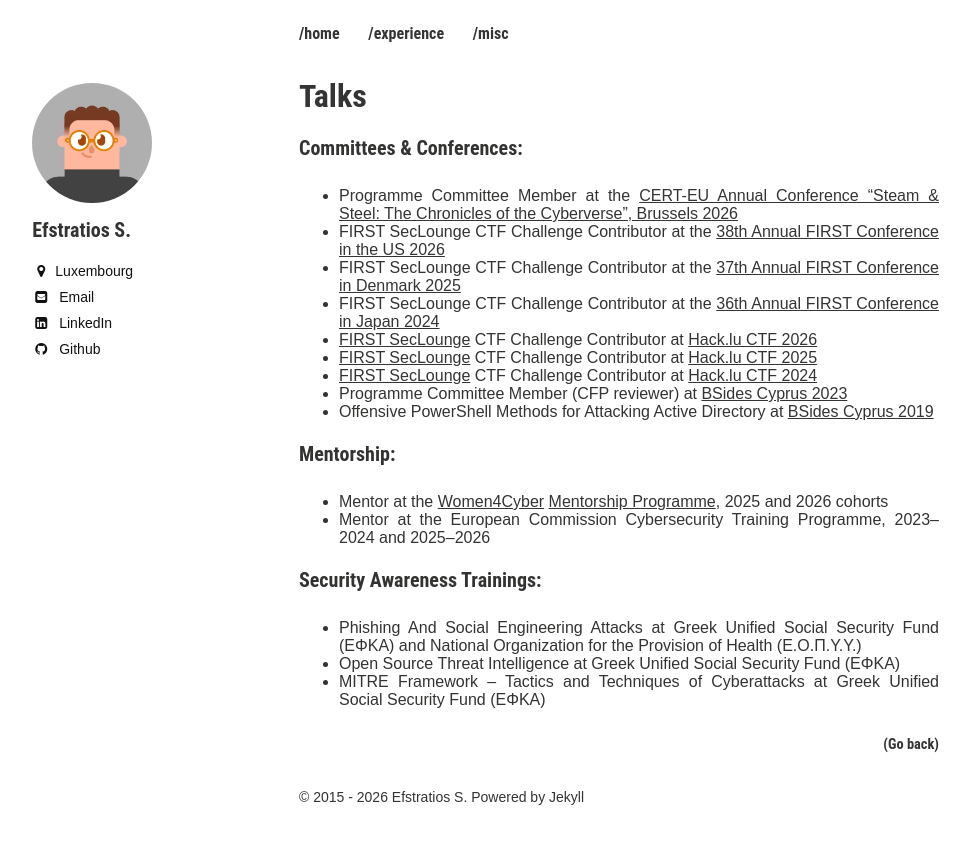
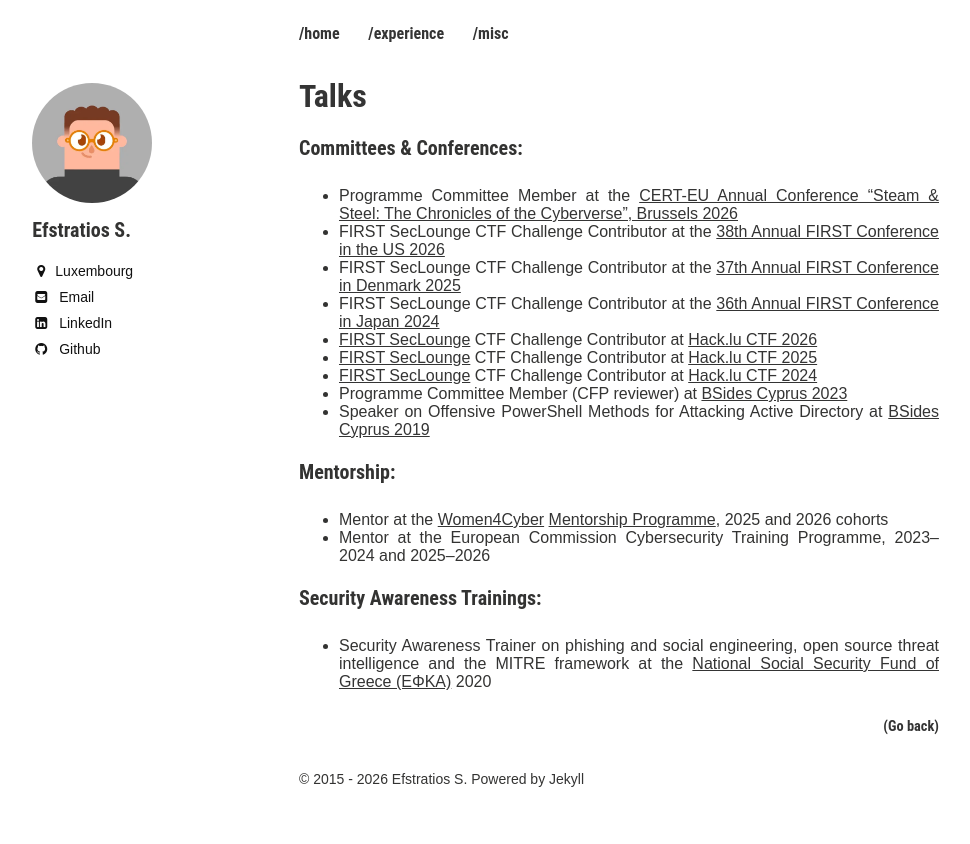
Before and after one commit to efstratios/efstratios.github.io, a Jekyll site: the page built from talks/index.md, in a window 1280 px wide. Shown: the top 844 px of the page, without its empty margins (21-991 px from the left). Built offline with Jekyll 4.4.1, drawn with Linux system fonts in a browser that asks for light colours.

Commit message:
Talks: add trainer and speaker roles, drop the old training names, add year
Co-Authored-By: Claude Sonnet 5.5 <noreply@anthropic.com>

```diff
--- a/talks/index.md
+++ b/talks/index.md
@@ -14,14 +14,11 @@ share: true
 * [FIRST SecLounge](https://www.firstseclounge.org/){:target="_blank" rel="noopener"} CTF Challenge Contributor at [Hack.lu CTF 2025](https://2025.hack.lu/){:target="_blank" rel="noopener"}
 * [FIRST SecLounge](https://www.firstseclounge.org/){:target="_blank" rel="noopener"} CTF Challenge Contributor at [Hack.lu CTF 2024](https://2024.hack.lu/){:target="_blank" rel="noopener"}
 * Programme Committee Member (CFP reviewer) at [BSides Cyprus 2023](https://bsidescyprus.com/){:target="_blank" rel="noopener"}
-* Offensive PowerShell Methods for Attacking Active Directory at [BSides Cyprus 2019](https://bsidescyprus.com/){:target="_blank" rel="noopener"}
+* Speaker on Offensive PowerShell Methods for Attacking Active Directory at [BSides Cyprus 2019](https://2019.bsidescyprus.com/agenda.html){:target="_blank" rel="noopener"}
 
 ### Mentorship:
 * Mentor at the [Women4Cyber](https://women4cyber.eu/){:target="_blank" rel="noopener"} [Mentorship Programme](https://women4cybermentorship.chronus.com/){:target="_blank" rel="noopener"}, 2025 and 2026 cohorts
 * Mentor at the European Commission Cybersecurity Training Programme, 2023–2024 and 2025–2026
 
 ### Security Awareness Trainings:
-* Phishing And Social Engineering Attacks at Greek Unified Social Security Fund (ΕΦΚΑ) and National Organization
-for the Provision of Health (Ε.Ο.Π.Υ.Υ.)
-* Open Source Threat Intelligence at Greek Unified Social Security Fund (ΕΦΚΑ)
-* MITRE Framework – Tactics and Techniques of Cyberattacks at Greek Unified Social Security Fund (ΕΦΚΑ)
+* Security Awareness Trainer on phishing and social engineering, open source threat intelligence and the MITRE framework at the [National Social Security Fund of Greece (ΕΦΚΑ)](https://www.e-efka.gov.gr/el){:target="_blank" rel="noopener"} 2020
```
